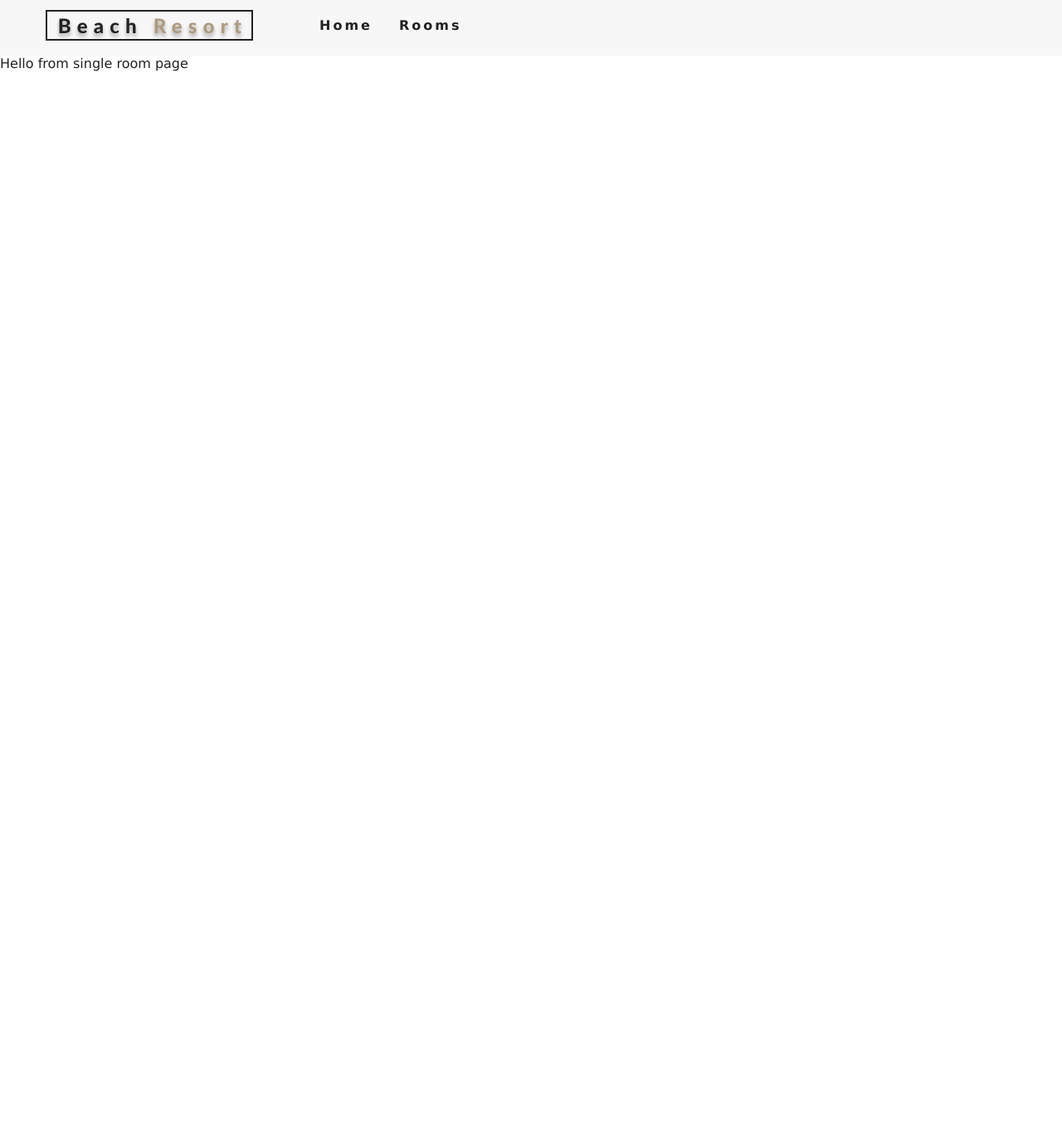
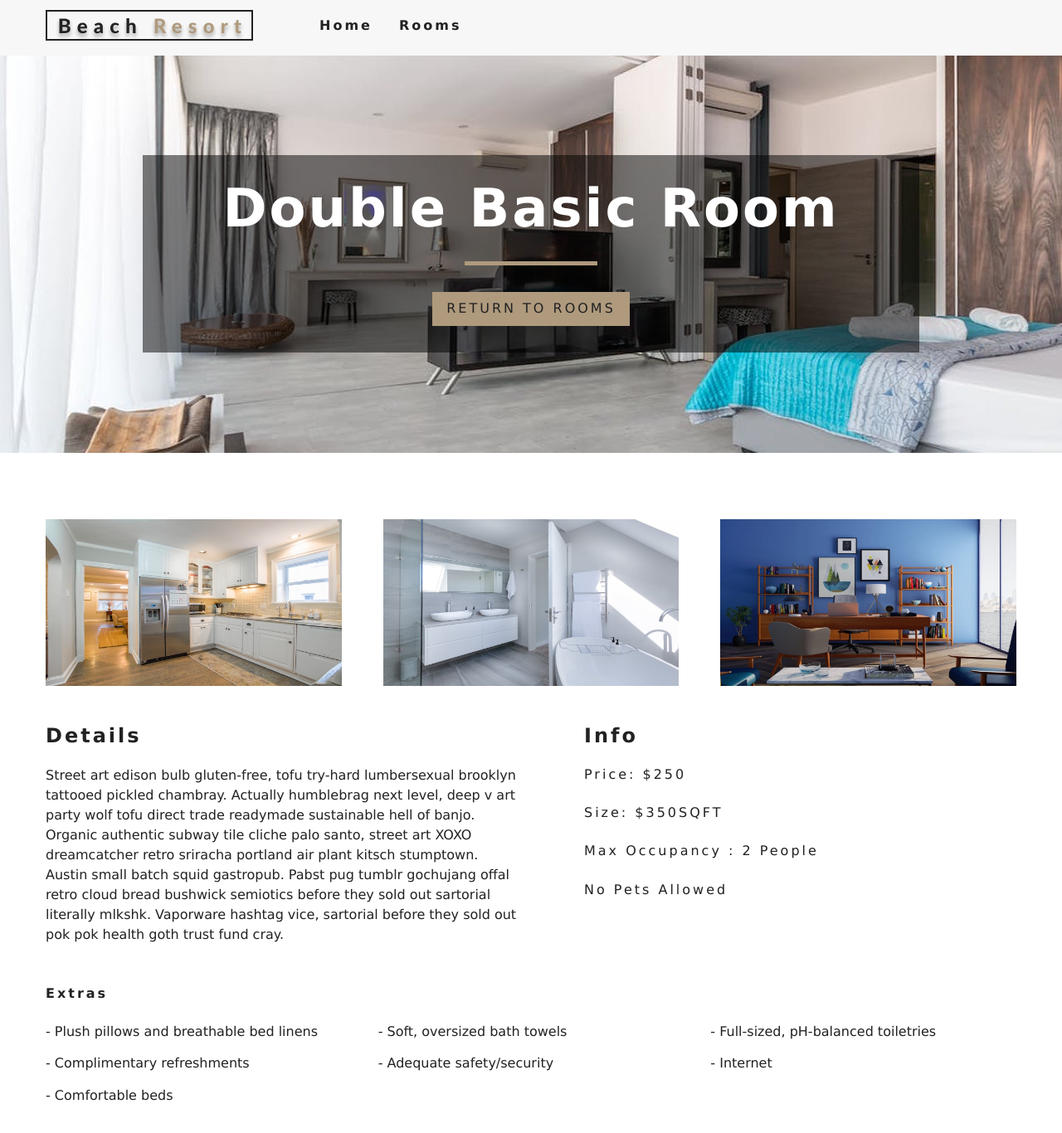
Before and after one commit to abutler6588/resort, a React (Create React App) app: page /rooms/double-basic in a window 1280 px wide. Shown: the top 1366 px of the page at 83% size. Before the commit the page ends 800 px from the top, so only its background shows below. Built offline with nearby package versions, Linux system fonts and the light colour scheme.

Commit message:
completed sinlge room page and configured routing

```diff
--- a/package.json
+++ b/package.json
@@ -11,6 +11,7 @@
     "react-icons": "^4.2.0",
     "react-router-dom": "^5.2.0",
     "react-scripts": "4.0.2",
+    "styled-components": "^5.2.1",
     "web-vitals": "^1.1.0"
   },
   "scripts": {
--- a/src/components/Room.js
+++ b/src/components/Room.js
@@ -1,14 +1,36 @@
 import React from 'react';
 import {Link} from 'react-router-dom';
-import defaultImg from '../images/room-1.jpeg'
+import defaultImg from '../images/room-1.jpeg';
+import PropTypes from 'prop-types';
 
 export default function Room({room}) {
     const{name,slug,images,price} = room;
 
-    return <article className='room'>
-        <div className='img-container'>
-            <img src={images[0] || defaultImg}
-            alt='single room' />
+    return (
+        <article className='room'>
+            <div className='img-container'>
+                <img src={images[0] || defaultImg}
+                alt='single room' />
+            <div className='price-top'>
+                <h6>${price}</h6>
+                <p>per night</p>
+            </div>
+            <Link to={`/rooms/${slug}`}
+            className='btn-primary room-link'>
+                Features
+            </Link>
         </div>
-    </article>;
+        <p className='room-info'>{name}</p>
+    </article>
+    );
 }
+
+Room.propTypes = {
+    room:PropTypes.shape({
+        name:PropTypes.string.isRequired,
+        slug:PropTypes.string.isRequired,
+        images:PropTypes.arrayOf(PropTypes.string)
+        .isRequired,
+        price:PropTypes.number.isRequired
+    })
+};
--- /dev/null
+++ b/src/components/StyledHero.js
@@ -0,0 +1,12 @@
+import styled from 'styled-components';
+import defaultImg from '../images/room-1.jpeg';
+
+const StyledHero = styled.header`
+min-height: 60vh;
+background: url(${props => (props.img? props.img : defaultImg)}) center/cover no-repeat;
+display: flex;
+align-items: center;
+justify-content: center;
+`;
+
+export default StyledHero;
--- a/src/context.js
+++ b/src/context.js
@@ -35,10 +35,16 @@
         });
         return tempItems;
     }
+    getRoom = (slug) => {
+        let tempRooms = [...this.state.rooms];
+        const room = tempRooms.find((room)=>room.slug ===
+        slug);
+        return room;
+    };
 
     render() {
          return (
-            <RoomContext.Provider value={{ ...this.state }}>
+            <RoomContext.Provider value={{ ...this.state,getRoom:this.getRoom }}>
             {this.props.children}
         </RoomContext.Provider>
          );
--- a/src/pages/Home.js
+++ b/src/pages/Home.js
@@ -4,7 +4,6 @@
 import {Link} from 'react-router-dom';
 import Services from '../components/Services';
 import FeaturedRooms from '../components/FeaturedRooms';
-
 export default function Home () {
     return (
         <>
@@ -20,6 +19,7 @@
     </Hero>
     <Services />
         <FeaturedRooms />
+
     </>
     );
 }
--- a/src/pages/SingleRoom.js
+++ b/src/pages/SingleRoom.js
@@ -1,9 +1,88 @@
-import React, { Component } from 'react'
+import React, { Component } from 'react';
+import defaultBcg from '../images/room-1.jpeg';
+import Hero from '../components/Hero';
+import Banner from '../components/Banner';
+import {Link} from 'react-router-dom';
+import {RoomContext} from '../context';
+import StyledHero from '../components/StyledHero';
+export default class SingleRoom extends Component {
+    constructor(props){
+        super(props)
+        // console.log(this.props);
+        this.state ={
+            slug:this.props.match.params.slug,
+            defaultBcg
+        }
+    }
 
-export default class SingleRoom extends Component {
+    static contextType = RoomContext;
+    // componentDidMount(){ }
     render() {
-        return <div>
-            Hello from single room page
-        </div>;
+        const {getRoom} = this.context;
+        const room = getRoom(this.state.slug);
+        if(!room){
+            return <div className='error'>
+                <h3>no such room could be found...</h3>
+                <Link to='/rooms' className='btn-primary'>back to rooms</Link>
+            </div>
+        }
+        const {
+            name,
+            description,
+            capacity,
+            size,
+            price,
+            extras,
+            breakfast,
+            pets,
+            images
+        } = room;
+        const [mainImg,...defaultImg] = images;
+
+
+        return (
+            <>
+            <StyledHero img={mainImg || this.state.defaultBcg}>
+            <Banner title={`${name} room`}>
+                <Link to='/rooms' className='btn-primary'>
+                    return to rooms
+                </Link>
+            </Banner>
+        </StyledHero>
+        <section className='single-room'>
+            <div className='single-room-images'>
+            {defaultImg.map((item,index)=>{
+               return <img key={index} src={item} alt={name} />;
+            })}
+            </div>
+            <div className='single-room-info'>
+                <article className='desc'>
+                    <h3>details</h3>
+                    <p>{description}</p>
+                </article>
+                <article className='info'>
+                    <h3>Info</h3>
+                    <h6>price: ${price}</h6>
+                    <h6>size: ${size}SQFT</h6>
+                    <h6>
+                        max occupancy : {''}
+                            {capacity > 1 ? `${capacity} people`:
+                            `${capacity} person `}
+                    </h6>
+                    <h6>{pets?'pets allowed':'no pets allowed'}</h6>
+                    <h6>{breakfast && 'free breakfast included'}</h6>
+                </article>
+            </div>
+        </section>
+        <section className='room-extras'>
+            <h6>extras</h6>
+            <ul className='extras'>
+                {extras.map((item, index) => {
+                    return <li key={index}>- {item}</li>;
+            })}
+            </ul>
+        </section>
+        </>
+        );
     }
 }
```
Also changed, not shown: src/components/Banner.js (+6 -5 lines), 1 other file (tests, documents, lock files or other folders).
